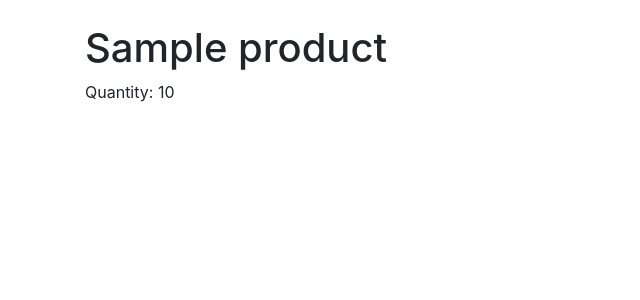
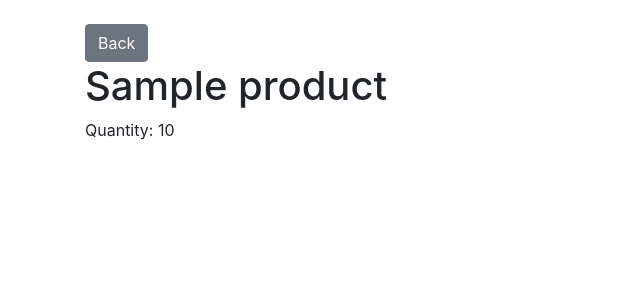
Before and after one commit to opalcousa/Django-CRM, a Django app: page /inventory/stocks/1/ in a window 1280 px wide. Shown: the part 56-356 px from the top of the page, without its empty margins (0-640 px from the left). Run offline with Django 4.2, Linux system fonts and the light colour scheme; tables that the repository leaves empty hold one stand-in row (values such as "Sample post"); some libraries are stand-ins or nearby versions.

Commit message:
Add a "Back" button to the stock detail page.

```diff
--- a/inventory/templates/inventory/stock_detail.html
+++ b/inventory/templates/inventory/stock_detail.html
@@ -3,6 +3,7 @@
 <!DOCTYPE html>
 <html>
 <head>
+    <a href="{% url 'inventory:inventory_home' %}" class="btn btn-secondary">Back</a>
     <title>Stock Detail</title>
     <!-- Bootstrap CSS -->
     <link rel="stylesheet" href="https://stackpath.bootstrapcdn.com/bootstrap/4.3.1/css/bootstrap.min.css">
```
